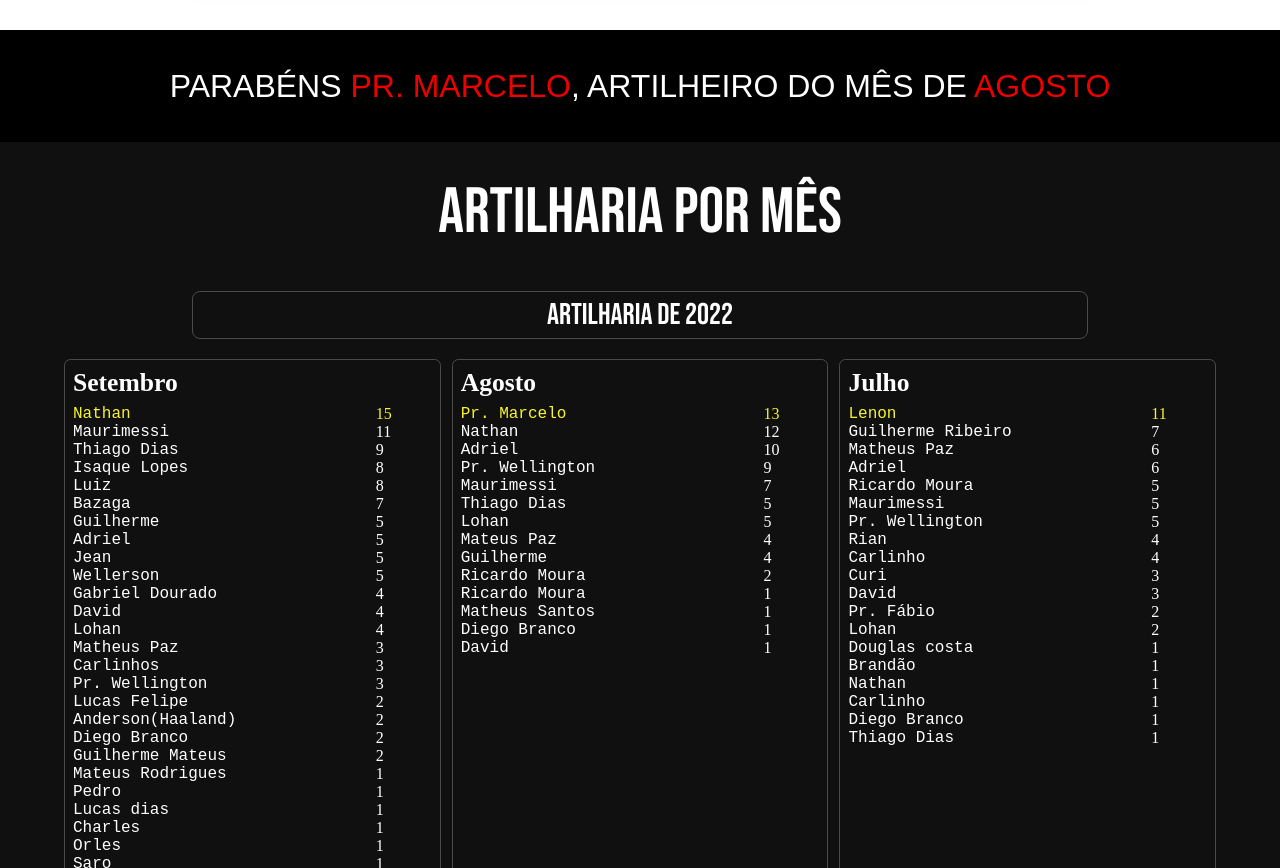
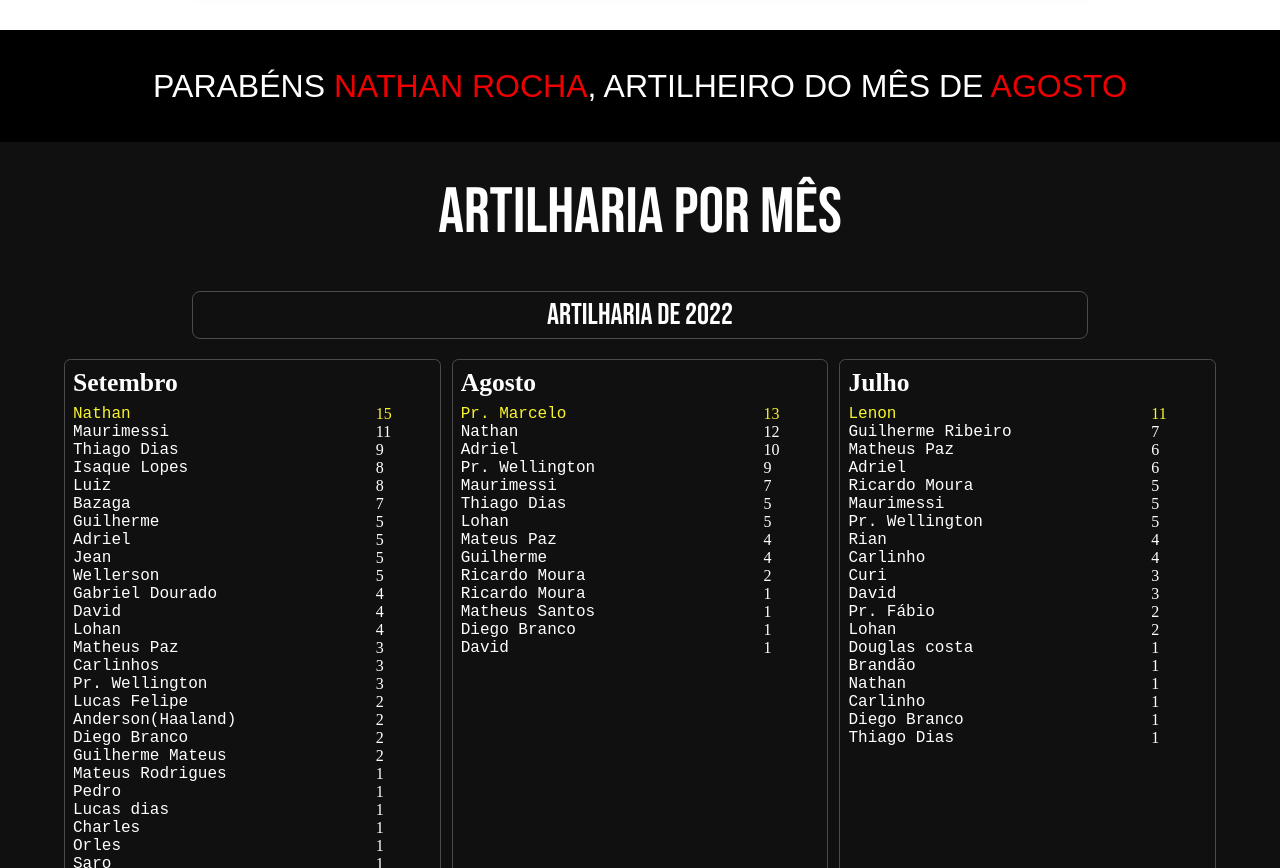
Before and after one commit to Dhriel/projetorenovarfutebol, a plain HTML site: page index.html in a window 1280 px wide. Shown: the part 5480-6348 px from the top of the page. Drawn offline with Linux system fonts and the light colour scheme.

Commit message:
Update index.html

```diff
--- a/index.html
+++ b/index.html
@@ -112,7 +112,7 @@
     <!-- Parabéns ao artilheiro-->
 
     <div class="scorer--container">
-        <div class="scorer--player"> PARABÉNS <span>PR. MARCELO</span>, ARTILHEIRO DO MÊS DE <span>AGOSTO</span>
+        <div class="scorer--player"> PARABÉNS <span>NATHAN ROCHA</span>, ARTILHEIRO DO MÊS DE <span>AGOSTO</span>
         </div>
     </div>
 
```
